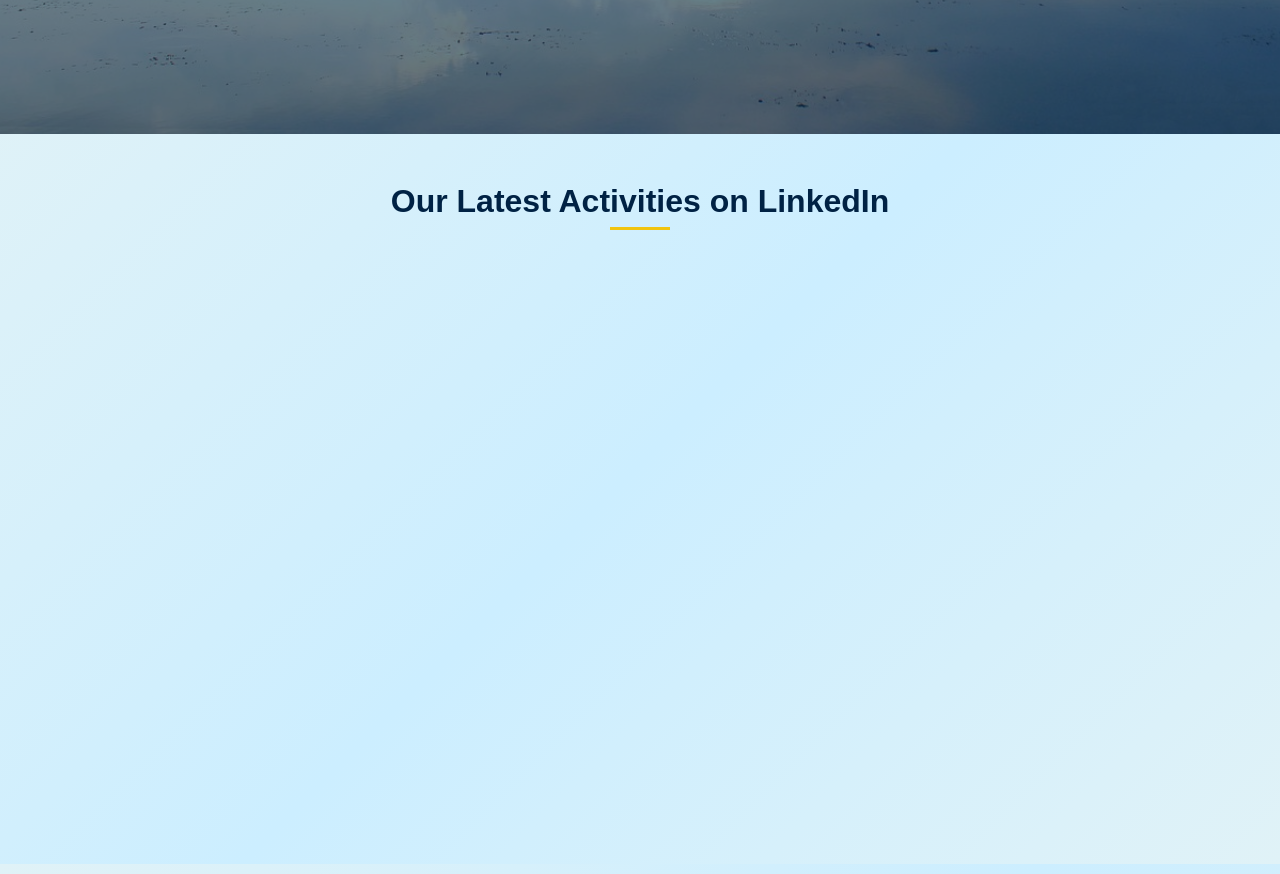
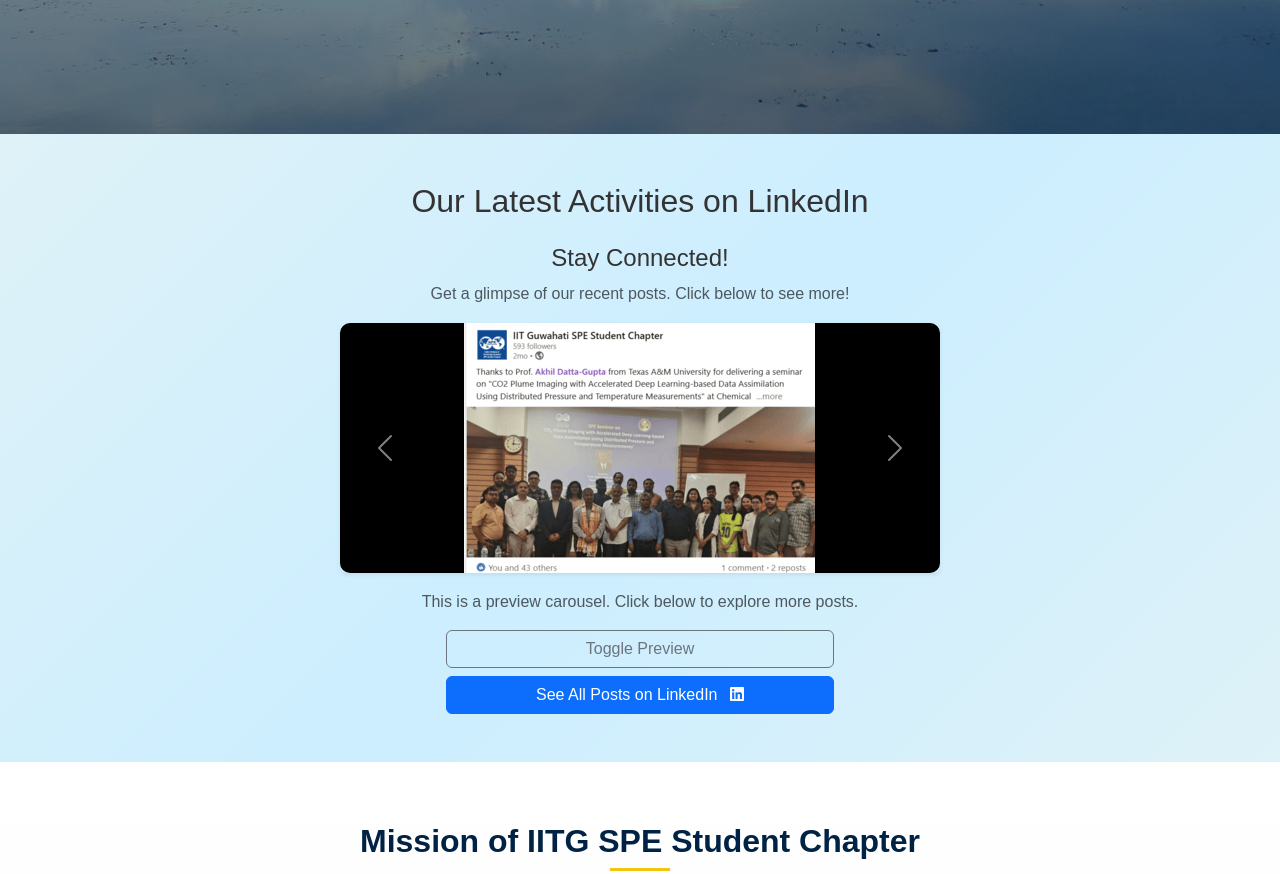
Before and after one commit to mpriyangshu/SPE-IITG, a plain HTML site: page index.html in a window 1280 px wide. Shown: the part 736-1610 px from the top of the page. Drawn offline with nearby package versions, Linux system fonts and the light colour scheme.

Commit message:
Update index.html

```diff
--- a/index.html
+++ b/index.html
@@ -623,20 +623,22 @@
   </div>
 </section>
 
+  <!-- ===== LinkedIn Preview Section ===== -->
+<section id="activities" class="activities-section py-5">
+  <div class="container">
+    <div class="row justify-content-center">
+      <div class="col-lg-8 text-center">
 
- <!-- LinkedIn Updates Section -->
-  <section class="linkedin-section py-5">
-    <div class="container">
-      <h2 class="section-title">Our Latest Activities on LinkedIn</h2>
-      <div class="row justify-content-center">
-        <div class="col-lg-8">
-          <div class="linkedin-preview-container text-center">
+        <h2 class="mb-4">Our Latest Activities on LinkedIn</h2>
         <h4>Stay Connected!</h4>
-            <p class="text-muted mb-3">Get a glimpse of our recent posts. Click below to see more!</p>
+        <p class="text-muted mb-3">
+          Get a glimpse of our recent posts. Click below to see more!
+        </p>
 
         <!-- Collapsible Carousel Preview -->
         <div class="collapse show" id="linkedinPreviewCollapse">
           <div id="linkedinCarouselPreview" class="carousel slide small-carousel mt-3" data-bs-ride="carousel">
+
             <div class="carousel-inner rounded shadow-sm">
               <div class="carousel-item active">
                 <img src="linkdin/01.png" class="d-block w-100" alt="LinkedIn Post 1">
@@ -648,6 +650,8 @@
                 <img src="linkdin/03.png" class="d-block w-100" alt="LinkedIn Post 3">
               </div>
             </div>
+
+            <!-- Controls -->
             <button class="carousel-control-prev" type="button" data-bs-target="#linkedinCarouselPreview" data-bs-slide="prev">
               <span class="carousel-control-prev-icon" aria-hidden="true"></span>
               <span class="visually-hidden">Previous</span>
@@ -657,7 +661,10 @@
               <span class="visually-hidden">Next</span>
             </button>
           </div>
-              <p class="text-muted mt-3">This is a preview carousel. Click below to explore more posts.</p>
+
+          <p class="text-muted mt-3">
+            This is a preview carousel. Click below to explore more posts.
+          </p>
         </div>
 
         <!-- Buttons: Toggle + See All Posts -->
@@ -675,8 +682,8 @@
       </div>
     </div>
   </div>
-    </div>
 </section>
+<!-- ===== End LinkedIn Preview Section ===== -->
 
 <!-- Mission Section -->
 <section class="mission-section">
```
Lines whose indentation alone changed are shown as unchanged.
